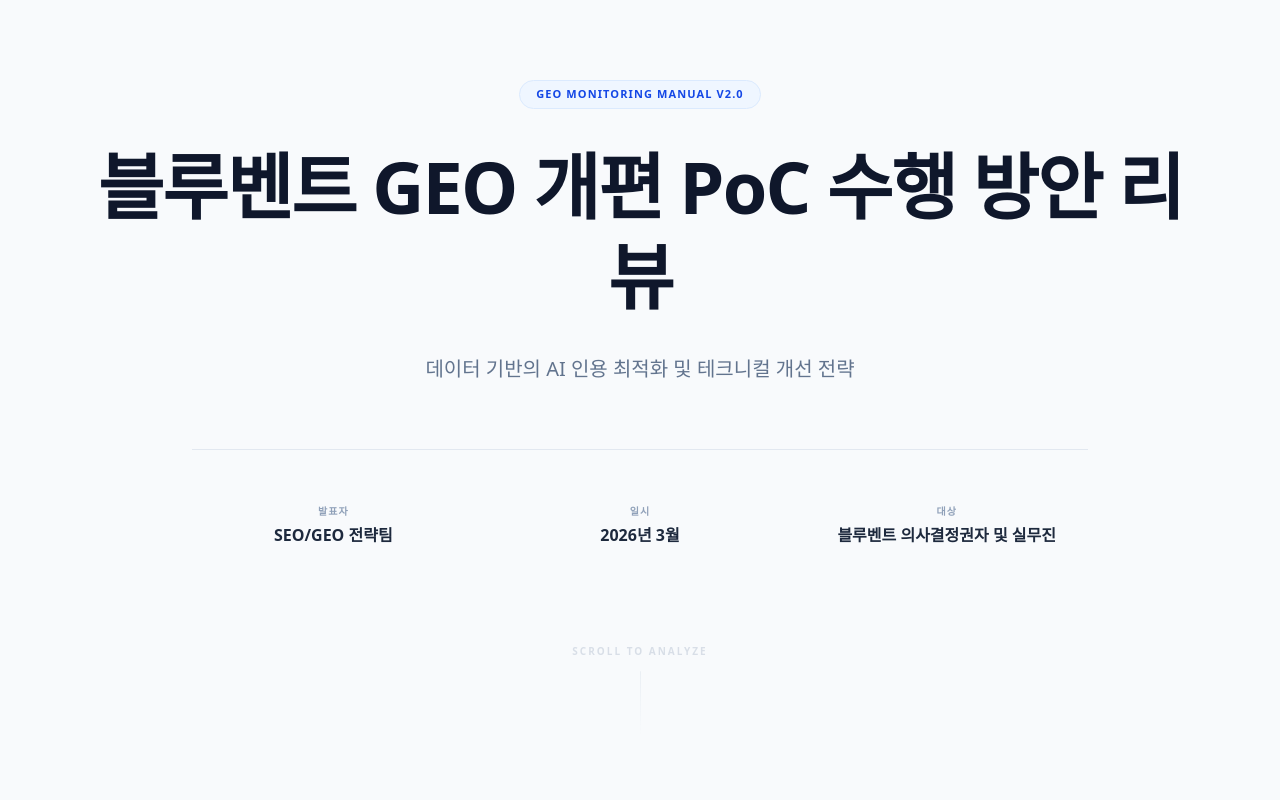
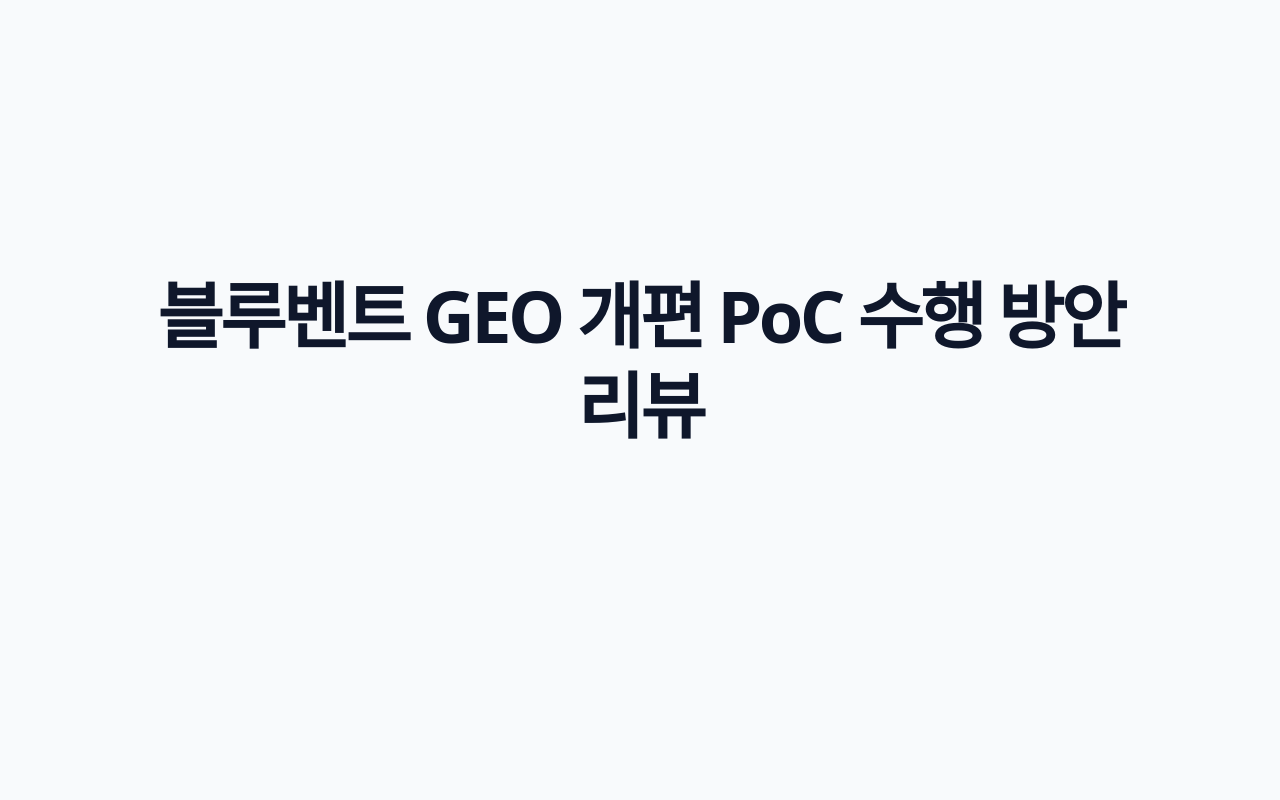
Before and after one commit to seoyahh/bluevent_geo_poc_review, a React (Vite) app: page / in a window 1280 px wide. Shown: the top 800 px of the page. Built offline with nearby package versions, Linux system fonts and the light colour scheme.

Commit message:
Simplify cover page to only show title

```diff
--- a/src/App.tsx
+++ b/src/App.tsx
@@ -33,36 +33,10 @@ export default function App() {
   // --- Specialized Layout Components ---
 
   const IntroLayout = ({ slide }: { slide: typeof SLIDES[0] }) => (
-    <div className="flex flex-col items-center text-center justify-center min-h-[85vh] py-20">
-      <div className="accent-tag mb-8 px-4 py-1.5 bg-blue-50 text-blue-700 border-blue-100 rounded-full font-bold tracking-widest text-[11px]">
-        GEO Monitoring Manual v2.0
-      </div>
-      <h1 className="text-4xl lg:text-7xl font-bold tracking-tight text-slate-900 mb-8 leading-tight">
+    <div className="flex flex-col items-center text-center justify-center min-h-[90vh]">
+      <h1 className="text-4xl lg:text-7xl font-bold tracking-tighter text-slate-900 leading-tight max-w-5xl">
         {slide.title}
       </h1>
-      <p className="text-lg lg:text-xl text-slate-500 font-medium max-w-2xl mb-16 leading-relaxed">
-        {slide.oneLiner}
-      </p>
-      <div className="grid grid-cols-1 md:grid-cols-3 gap-6 w-full max-w-4xl pt-10 border-t border-slate-200">
-        {slide.bullets.map((b, i) => (
-          <div key={i} className="flex flex-col gap-2 p-4 rounded-xl hover:bg-white transition-colors">
-            <span className="text-[10px] font-bold text-slate-400 uppercase tracking-widest leading-none">
-              {b.split(':')[0]}
-            </span>
-            <span className="text-base font-semibold text-slate-800 leading-snug">
-              {b.split(':')[1]?.trim() || b}
-            </span>
-          </div>
-        ))}
-      </div>
-      <motion.div
-        animate={{ y: [0, 8, 0] }}
-        transition={{ repeat: Infinity, duration: 2.5 }}
-        className="mt-20 flex flex-col items-center gap-3 opacity-30"
-      >
-        <span className="text-[10px] font-bold uppercase tracking-[0.2em] text-slate-400">Scroll to analyze</span>
-        <div className="w-px h-16 bg-gradient-to-b from-slate-300 to-transparent" />
-      </motion.div>
     </div>
   );
 
```
